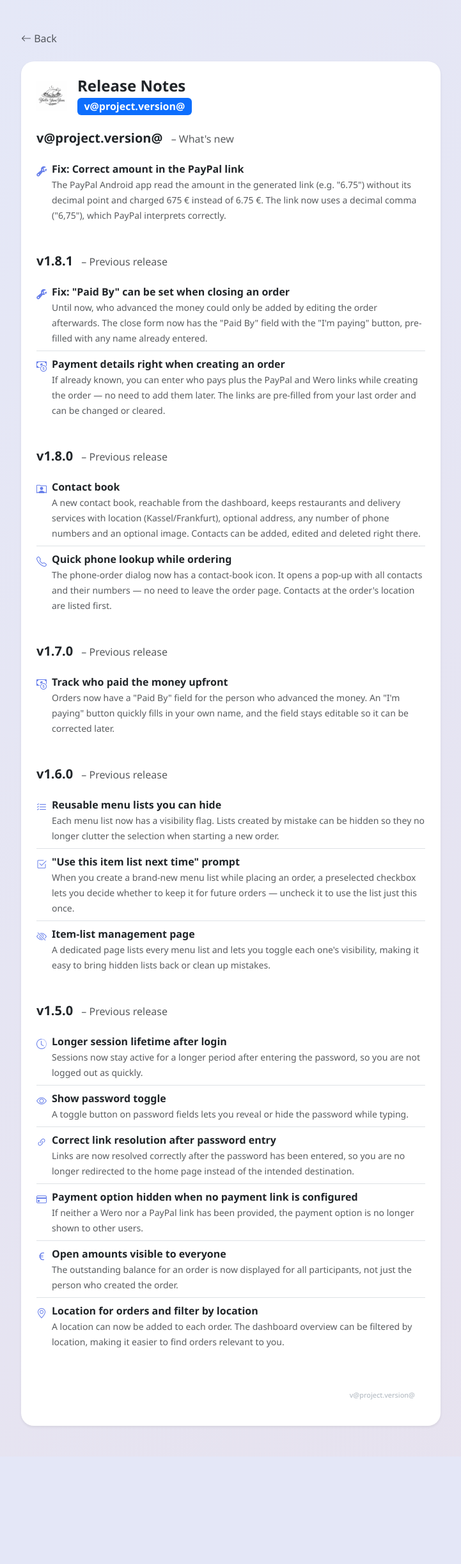
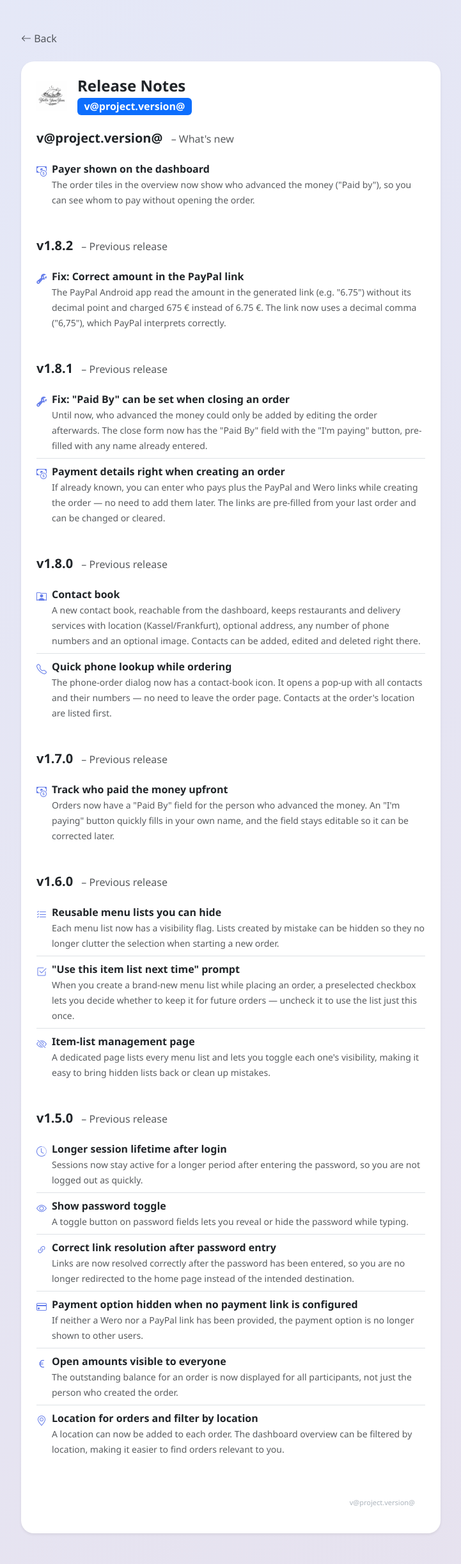
Before and after one commit to Judgeman/Yatta-Yam-Yam, a Spring Boot app: page /version in a window 1280 px wide. Shown: the whole page at 64% size, without its empty margins (279-1000 px from the left). Before the commit the page ends 2232 px from the top, so only its background shows below. Run offline with Spring Boot 4, Linux system fonts and the light colour scheme; some of the project's set-up classes (security, data sources, template engines, error pages and the like) are left out, and stand-ins take their place.

Commit message:
Show the payer on the dashboard order tiles (1.8.3)
- dashboard.html: tiles show "Paid by <name>" below "Created by" when a
  payer is set, same icon and wording as on the order detail page
- Release as 1.8.3 with a release note, update both technical docs

Co-Authored-By: Claude Opus 5.5 <noreply@anthropic.com>
Claude-Session: https://claude.ai/code/session_01Y8jVT5shn3uKAHZJUknUHE

```diff
--- a/pom.xml
+++ b/pom.xml
@@ -12,7 +12,7 @@
     </parent>
 
     <groupId>de.yatta-yam-yam</groupId>
-    <version>1.8.2</version>
+    <version>1.8.3</version>
     <artifactId>yatta-yam-yam</artifactId>
     <name>yatta-yam-yam</name>
     <description>Yatta-Yam-Yam food ordering app</description>
--- a/src/main/resources/templates/dashboard.html
+++ b/src/main/resources/templates/dashboard.html
@@ -86,6 +86,10 @@
                         <i class="bi bi-person"></i>
                         Created by <span th:text="${order.creator.name}">Owner</span>
                     </div>
+                    <div th:if="${order.paidByName != null}" class="text-muted small mb-1">
+                        <i class="bi bi-cash-coin"></i>
+                        Paid by <span th:text="${order.paidByName}">Payer</span>
+                    </div>
                     <div th:if="${order.location != null}" class="text-muted small mb-2">
                         <i class="bi bi-geo-alt"></i>
                         <span th:text="${#strings.capitalize(#strings.toLowerCase(order.location.name()))}">Location</span>
--- a/src/main/resources/templates/version.html
+++ b/src/main/resources/templates/version.html
@@ -48,6 +48,21 @@
         <h2 class="h5 fw-semibold mb-3">
             v<span th:text="${@environment.getProperty('spring.application.version')}">?</span>
             <span class="text-muted fw-normal fs-6 ms-2">– What's new</span>
+        </h2>
+
+        <ul class="list-group list-group-flush mb-3">
+            <li class="list-group-item d-flex gap-2 align-items-start px-0">
+                <i class="bi bi-cash-coin text-primary mt-1"></i>
+                <div>
+                    <strong>Payer shown on the dashboard</strong><br/>
+                    <span class="text-muted small">The order tiles in the overview now show who advanced the money ("Paid by"), so you can see whom to pay without opening the order.</span>
+                </div>
+            </li>
+        </ul>
+
+        <h2 class="h5 fw-semibold mb-3 mt-4">
+            v1.8.2
+            <span class="text-muted fw-normal fs-6 ms-2">– Previous release</span>
         </h2>
 
         <ul class="list-group list-group-flush mb-3">
```
Also changed, not shown: TECHNICAL_DOCS.md (+3 -2 lines), TECHNICAL_DOCS_EN.md (+3 -2 lines).
